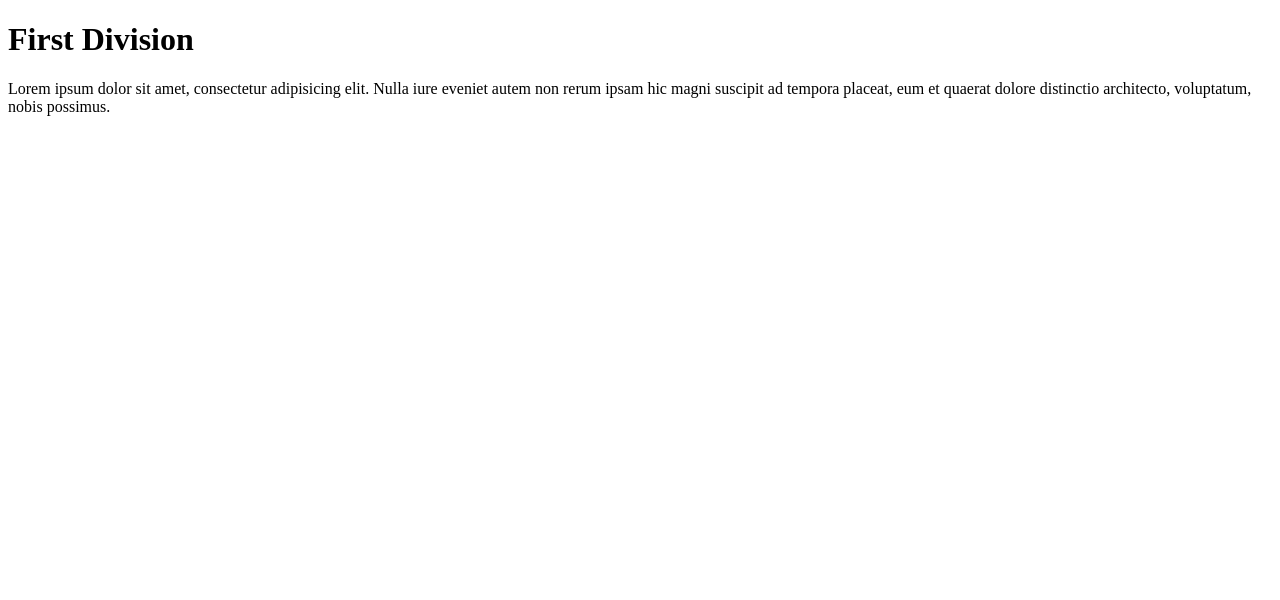
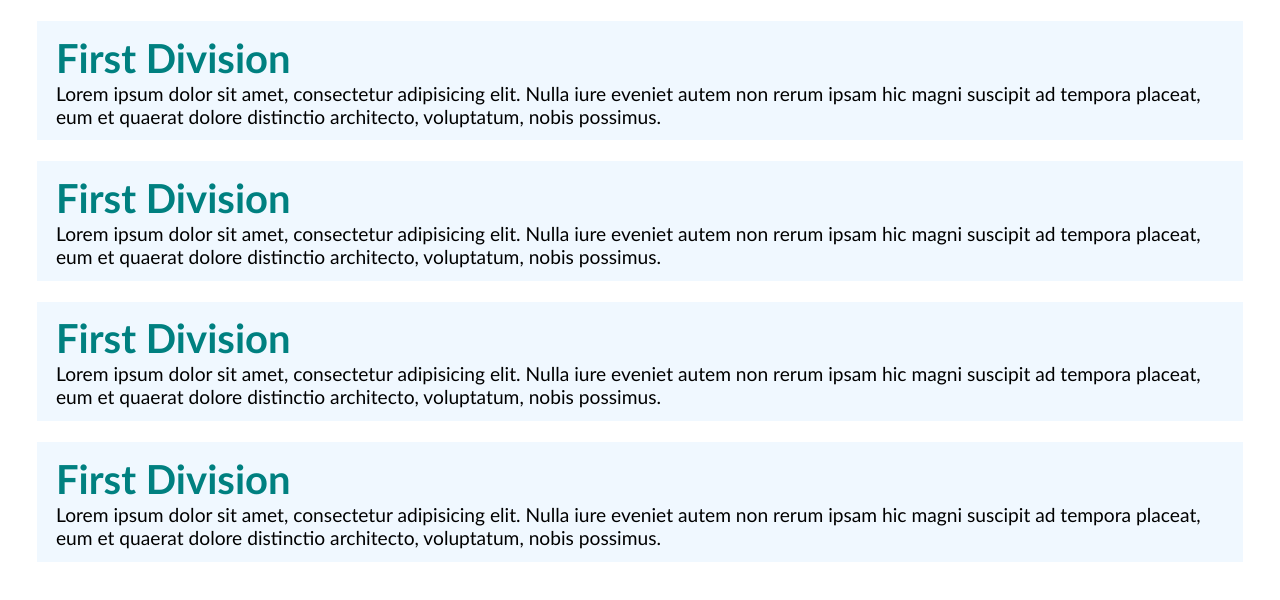
Before and after one commit to hisuvo/my-firstest-github-repo, a plain HTML site: page index.html in a window 1280 px wide. Drawn offline with Linux system fonts and the light colour scheme.

Commit message:
style add now

```diff
--- a/index.html
+++ b/index.html
@@ -4,11 +4,26 @@
     <meta charset="UTF-8">
     <meta name="viewport" content="width=device-width, initial-scale=1.0">
     <title>my-firstest-github-repoooo</title>
+    <link rel="stylesheet" href="style.css">
 </head>
 <body>
-    <div>
-        <h1>First Division</h1>
-        <p>Lorem ipsum dolor sit amet, consectetur adipisicing elit. Nulla iure eveniet autem non rerum ipsam hic magni suscipit ad tempora placeat, eum et quaerat dolore distinctio architecto, voluptatum, nobis possimus.</p>
-    </div>
+    <section class="container">
+        <div>
+            <h1>First Division</h1>
+            <p>Lorem ipsum dolor sit amet, consectetur adipisicing elit. Nulla iure eveniet autem non rerum ipsam hic magni suscipit ad tempora placeat, eum et quaerat dolore distinctio architecto, voluptatum, nobis possimus.</p>
+        </div>
+        <div>
+            <h1>First Division</h1>
+            <p>Lorem ipsum dolor sit amet, consectetur adipisicing elit. Nulla iure eveniet autem non rerum ipsam hic magni suscipit ad tempora placeat, eum et quaerat dolore distinctio architecto, voluptatum, nobis possimus.</p>
+        </div>
+        <div>
+            <h1>First Division</h1>
+            <p>Lorem ipsum dolor sit amet, consectetur adipisicing elit. Nulla iure eveniet autem non rerum ipsam hic magni suscipit ad tempora placeat, eum et quaerat dolore distinctio architecto, voluptatum, nobis possimus.</p>
+        </div>
+        <div>
+            <h1>First Division</h1>
+            <p>Lorem ipsum dolor sit amet, consectetur adipisicing elit. Nulla iure eveniet autem non rerum ipsam hic magni suscipit ad tempora placeat, eum et quaerat dolore distinctio architecto, voluptatum, nobis possimus.</p>
+        </div>
+    </section>
 </body>
 </html>
--- a/style.css
+++ b/style.css
@@ -0,0 +1,29 @@
+*{
+    margin: 0;
+}
+
+body{
+    font-family: 'Gill Sans', 'Gill Sans MT', Calibri, 'Trebuchet MS', sans-serif;
+}
+
+.container{
+    max-width: 1240px;
+    margin: auto;
+    padding: 0 2.3rem;
+}
+
+div{
+    background-color: aliceblue;
+    margin-block: 1.3rem;
+    padding: 0.8rem 1.2rem;
+
+}
+
+p{
+    font-size: 1.2rem;
+}
+
+h1{
+    font-size: 2.5rem;
+    color: teal;
+}
```
